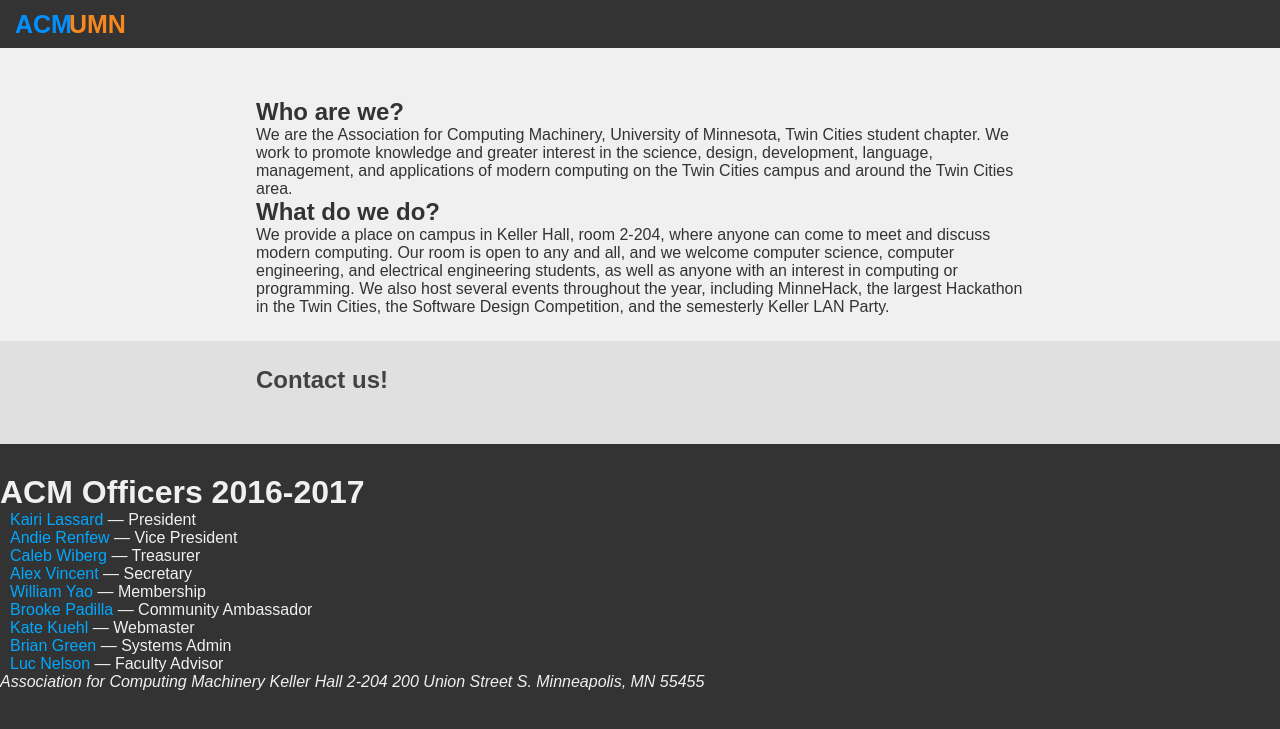
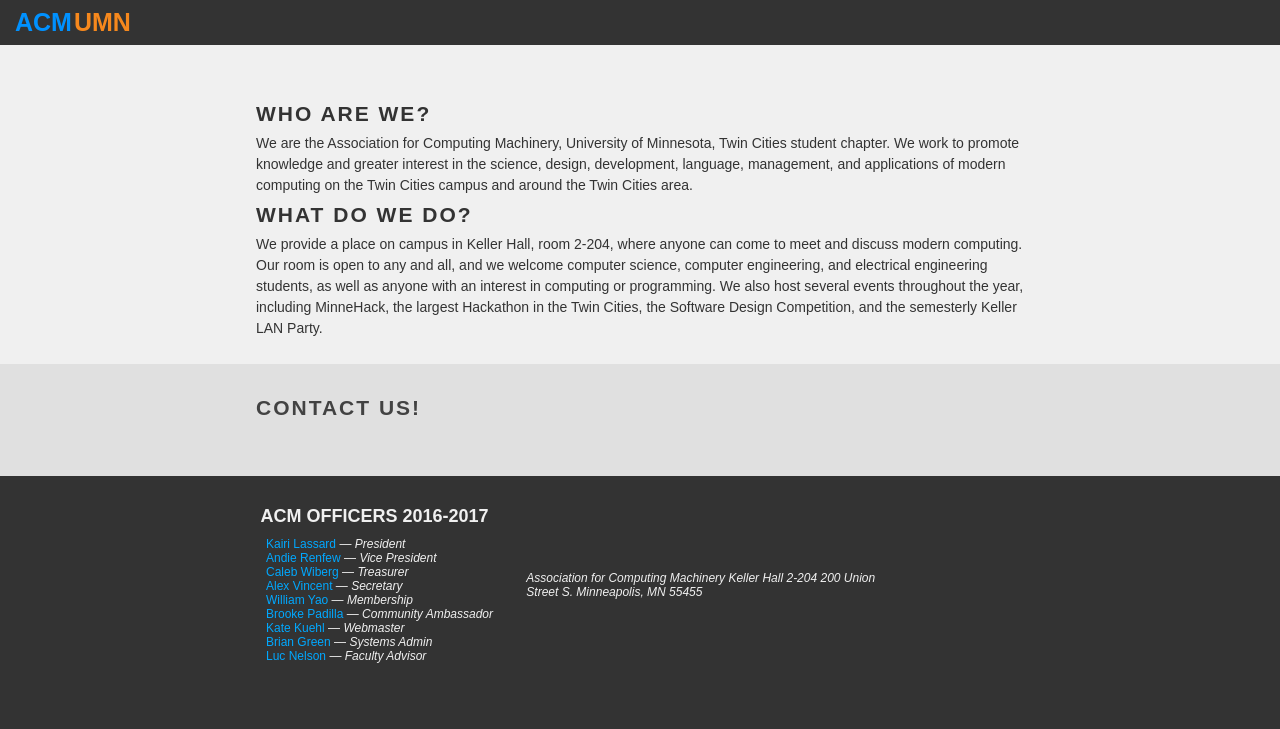
Before and after one commit to acmumn/acm-website, a Jekyll site: the page built from index.html, in a window 1280 px wide. Shown: the top 729 px of the page. Built offline with Jekyll 4.4.1, drawn with Linux system fonts in a browser that asks for light colours.

Commit message:
straight stylin'

```diff
--- a/_includes/footer.html
+++ b/_includes/footer.html
@@ -9,13 +9,15 @@
               {{ officer.name }}
             </a>
             &mdash;
-            {{ officer.position }}
+            <span class="position">
+              {{ officer.position }}
+            </span>
           </li>
         {% endfor %}
       </ul>
     </div>
 
-    <address>
+    <address id="contact-info">
       Association for Computing Machinery
       Keller Hall 2-204
       200 Union Street S.
--- a/_sass/_footer.sass
+++ b/_sass/_footer.sass
@@ -6,9 +6,38 @@
   padding-top: 30px
   padding-bottom: 30px
 
+  font-size: 12px
+
   background-color: $fg-color-primary
   color: $bg-color-primary
 
+  #officers
+    display: inline-block
+    vertical-align: middle
+    max-width: $phone-breakpoint / 2
+    margin-right: $column-gutter / 2
+
+    ul
+      +centered
+
+      .position
+        font-style: italic
+
+    h1
+      font-size: 18px
+      font-weight: bold
+      text-transform: uppercase
+      text-align: center
+
+      margin-bottom: 10px
+
+  #contact-info
+    display: inline-block
+    vertical-align: middle
+    max-width: $phone-breakpoint / 2
+    margin-left: $column-gutter / 2
+
   &> .content
+    +centered
     display: block
     max-width: $phone-breakpoint
--- a/_sass/_general.sass
+++ b/_sass/_general.sass
@@ -12,11 +12,15 @@
 
   background-color: $fg-color-primary
   color: $bg-color-primary
+
   font-family: sans-serif
 
 body > main
   background-color: $bg-color-primary
   color: $fg-color-primary
+
+  font-size: 14px
+  line-height: 1.5em
 
   &> section
     padding-top: 25px
@@ -32,9 +36,13 @@
       padding-bottom: 50px
 
     &> .content
+      +centered
       max-width: $phone-breakpoint
-      margin-left: auto
-      margin-right: auto
+
+    h1, h2, h3, h4, h5, h6
+      text-transform: uppercase
+      letter-spacing: 2px
+      line-height: 1.8em
 
 a
   text-decoration: none
--- a/_sass/_navbar.sass
+++ b/_sass/_navbar.sass
@@ -12,12 +12,14 @@
   padding-left: 15px
   padding-right: 15px
   padding-top: 10px
-  padding-bottom: 13px
+  padding-bottom: 10px
 
   #navbar-acm
     font-size: 25px
+    line-height: 1em
     color: $logo-color-blue
   #navbar-umn
     font-size: 25px
-    margin-left: -10px
+    line-height: 1em
+    margin-left: -5px
     color: $logo-color-orange
--- a/styles/acm.sass
+++ b/styles/acm.sass
@@ -5,8 +5,6 @@
 
    This file is meant mostly as a configuration file.
    Actual rules should go in the `_sass/' directory.
-
-@charset "utf-8"
 
 $bg-color-primary: #f0f0f0
 $bg-color-secondary: #e0e0e0
@@ -22,6 +20,12 @@
 
 $phone-breakpoint: 768px
 
+$column-gutter: 30px
+
+=centered
+  margin-left: auto
+  margin-right: auto
+
 @import general
 @import navbar
 @import footer
```
